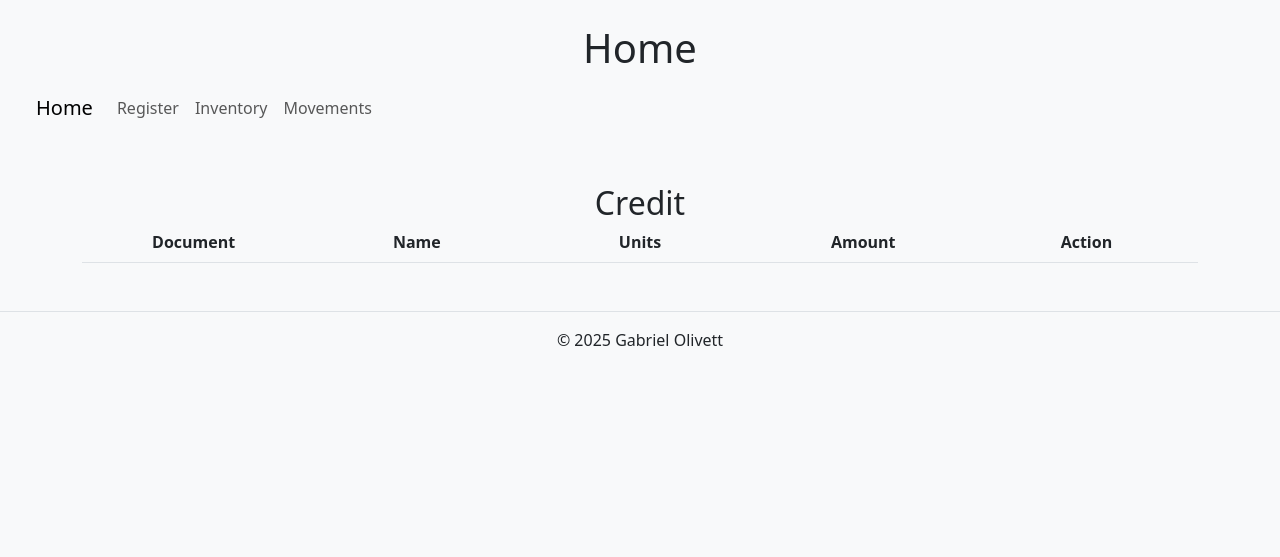
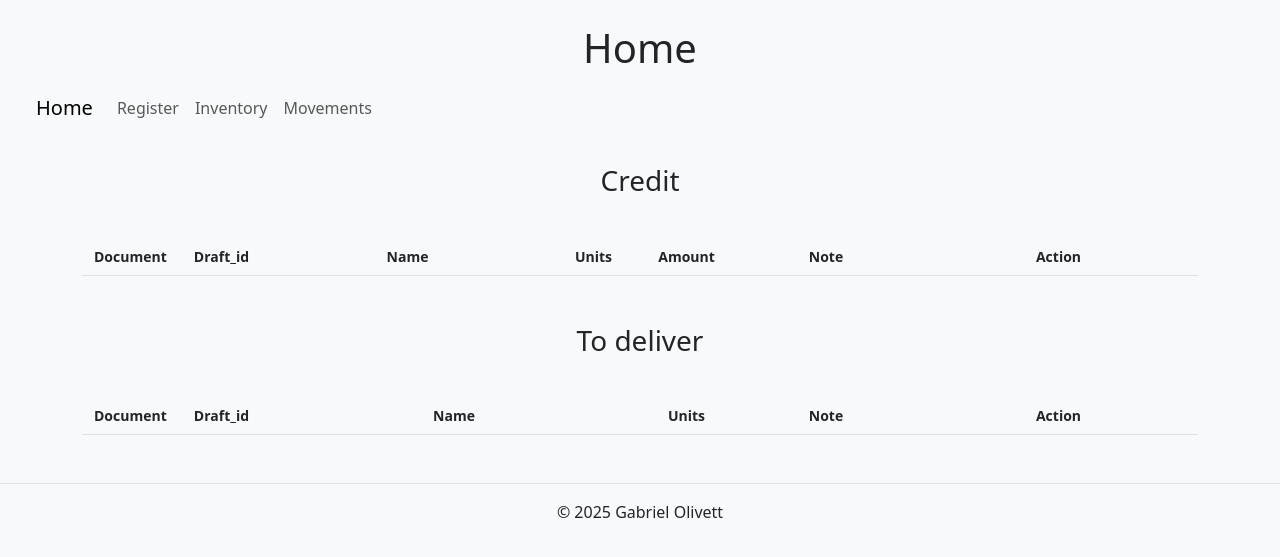
Before and after one commit to Gaboaom30/cs50_finalproject, a Flask app: page / in a window 1280 px wide. Shown: the top 557 px of the page. Run offline with Flask 3, Linux system fonts and the light colour scheme; data comes from the database, SQL or seed files in the repository; both versions use the stored data as it was after the commit.

Commit message:
implementing index-delivering feature

```diff
--- a/app.py
+++ b/app.py
@@ -61,8 +61,54 @@ def index():
 
     pm = db.execute("SELECT * FROM currencies").fetchall()
 
+    delibery = db.execute("SELECT * FROM inventory_movements WHERE status = 'to deliver'").fetchall()
+
+    return render_template("index.html", cd=cd, pm=pm, delivery=delibery)
+
+
+
+
+@app.route("/inventory")
+def inventory():
+    db = get_db()
+    inv = db.execute("SELECT * FROM inventory").fetchall()
+    return render_template("inventory.html", inv=inv)
+
+@app.route("/search_inventory")
+def search_inventory():
+    db = get_db()
+    query = request.args.get("q", "").strip()
+    results = db.execute(
+        "SELECT * FROM inventory WHERE name LIKE ? OR id LIKE ?",
+        (f"%{query}%", f"%{query}%")
+    ).fetchall()
+    data = [dict(row) for row in results]
+    return jsonify(data)
+
+@app.route("/delivery", methods=["POST"])
+def delivery():
+    if request.method == "POST":
+        db = get_db()
+        draft_id = request.form.get("draft_id")
+        movement_id = request.form.get("movement_id")
+        if not draft_id or not movement_id:
+            flash("Draft ID and Movement ID are required.")
+            return redirect("/")
+
+        # Update the status of the movement to 'delivered'
+        db.execute(
+            "UPDATE inventory_movements SET status = 'delivered' WHERE draft_id = ? AND document_id = ?",
+            (draft_id, movement_id)
+        )
+        db.commit()
+        flash("Delivery status updated successfully.")
+        return redirect("/")
+
+@app.route("/index_payment", methods=["POST"])
+def index_payment():
     # Handle payment form submission
     if request.method == "POST":
+        db = get_db()
         movement_id = request.form.get("movement_id")
         draft_id = request.form.get("draft_id")
 
@@ -88,8 +134,8 @@ def index():
                 })
                 total_amount += float(amount)
 
-            if abs(total_amount - total) > 0.01:
-                flash("Total payment does not match the movement total.")
+            if total_amount > total:
+                flash("Total payment exceeds the movement total.")
                 return redirect("/")
 
             # Optionally: store in session for review
@@ -126,31 +172,12 @@ def index():
             session.pop("pm_movements", None)  # Clear the session after processing
 
             flash("Payment registered successfully.")
-            redirect("/")
+            return redirect("/")
         else:
             flash("Missing or invalid payment data.")
-
-    return render_template("index.html", cd=cd, pm=pm)
+            return redirect("/")
 
 
-
-
-@app.route("/inventory")
-def inventory():
-    db = get_db()
-    inv = db.execute("SELECT * FROM inventory").fetchall()
-    return render_template("inventory.html", inv=inv)
-
-@app.route("/search_inventory")
-def search_inventory():
-    db = get_db()
-    query = request.args.get("q", "").strip()
-    results = db.execute(
-        "SELECT * FROM inventory WHERE name LIKE ? OR id LIKE ?",
-        (f"%{query}%", f"%{query}%")
-    ).fetchall()
-    data = [dict(row) for row in results]
-    return jsonify(data)
 
 @app.route("/register", methods=["GET", "POST"])
 def register():
@@ -418,6 +445,7 @@ def confirm():
     db.commit()
     session.pop("draft_movements", None)
     session.pop("pm_movements", None)
+    session.pop("current_group_id", None)
     flash("Movements confirmed!")
 
     return redirect("/register")
--- a/templates/index.html
+++ b/templates/index.html
@@ -17,28 +17,32 @@
 {% endblock %}
 {% block main %}
 
-<div class="container text-center mt-4">
-    <h2>Credit</h2>
+<div class="container text-center mb-5">
+    <h3 class="mb-5">Credit</h3>
 
     <!-- Table header (static) -->
     <div class="row fw-bold border-bottom pb-2">
-        <div class="col">Document</div>
-        <div class="col">Name</div>
-        <div class="col">Units</div>
-        <div class="col">Amount</div>
-        <div class="col">Action</div>
+        <div class="col-1 small">Document</div>
+        <div class="col-1 small">Draft_id</div>
+        <div class="col-3 small">Name</div>
+        <div class="col-1 small">Units</div>
+        <div class="col-1 small">Amount</div>
+        <div class="col small">Note</div>
+        <div class="col-3 small">Action</div>
     </div>
 
     <!-- Table body (dynamic) -->
     <div id="credit-table">
         {% for row in cd %}
             <div class="row py-2 border-bottom">
-                <div class="col">{{ row.movement_id }}</div>
-                <div class="col">{{ row.name }}</div>
-                <div class="col">{{ row.units }}</div>
-                <div class="col">${{ row.amount }}</div>
-                <div class="col">
-                    <form action="/" method="POST">
+                <div class="col-1 small">{{ row.movement_id }}</div>
+                <div class="col-1 small">{{ row.draft_id }}</div>
+                <div class="col-3 small">{{ row.name }}</div>
+                <div class="col-1 small">{{ row.units }}</div>
+                <div class="col-1 small">{{ row.amount }}</div>
+                <div class="col small">{{ row.note }}</div>
+                <div class="col-3 small">
+                    <form action="/index_payment" method="POST">
                         <input type="hidden" name="movement_id" value="{{ row.movement_id }}">
                         <input type="hidden" name="draft_id" value="{{ row.draft_id }}">
                         <button type="button" class="btn btn-outline-dark btn-sm register-payment">Register Payment</button>
@@ -53,6 +57,37 @@
             </div>
         {% endfor %}
     </div>
+</div>
+<div class="container text-center my-5">
+    <h3 class="mb-5"> To deliver</h3>
+    <!-- Table header (static) -->
+    <div class="row fw-bold border-bottom pb-2">
+        <div class="col-1 small">Document</div>
+        <div class="col-1 small">Draft_id</div>
+        <div class="col-4 small">Name</div>
+        <div class="col-1 small">Units</div>
+        <div class="col small">Note</div>
+        <div class="col-3 small">Action</div>
+    </div>
+    <!-- Table body (dynamic) -->
+    <div id="to-deliver-table">
+        {% for row in delivery %}
+            <div class="row py-2 border-bottom">
+                <div class="col-1 small">{{ row.document_id }}</div>
+                <div class="col-1 small">{{ row.draft_id }}</div>
+                <div class="col-4 small">{{ row.name }}</div>
+                <div class="col-1 small">{{ row.units }}</div>
+                <div class="col small">{{ row.note }}</div>
+                <div class="col-3 small">
+                    <form action="/delivery" method="POST">
+                        <input type="hidden" name="movement_id" value="{{ row.document_id }}">
+                        <input type="hidden" name="draft_id" value="{{ row.draft_id }}">
+                        <button type="submit" class="btn btn-outline-dark btn-sm">Deliver</button>
+                    </form>
+                </div>
+            </div>
+        {% endfor %}
+
 </div>
 <script>
 document.addEventListener("DOMContentLoaded", () => {
--- a/templates/layout.html
+++ b/templates/layout.html
@@ -40,7 +40,7 @@
           </nav>
     </header>
 
-    <main class="container mt-4">
+    <main class="container mt-1">
         {% block main %}{% endblock %}
     </main>
 
```
Also changed, not shown: databases.db, 2 other files.
